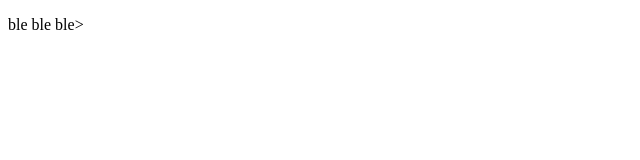
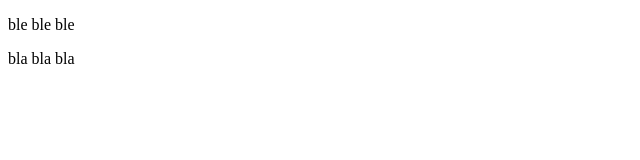
Before and after one commit to AnnaPawlowskaa/test111, a plain HTML site: page index.html in a window 1280 px wide. Shown: the full height of the page, 0-640 px from the left. Drawn offline with Linux system fonts and the light colour scheme.

Commit message:
Update index.html

```diff
--- a/index.html
+++ b/index.html
@@ -7,6 +7,7 @@
     <title>testowy branch</title>
 </head>
 <body>
-    <p> ble ble ble></p>
+    <p> ble ble ble </p>
+    <p> bla bla bla </p>
 </body>
 </html>
```
